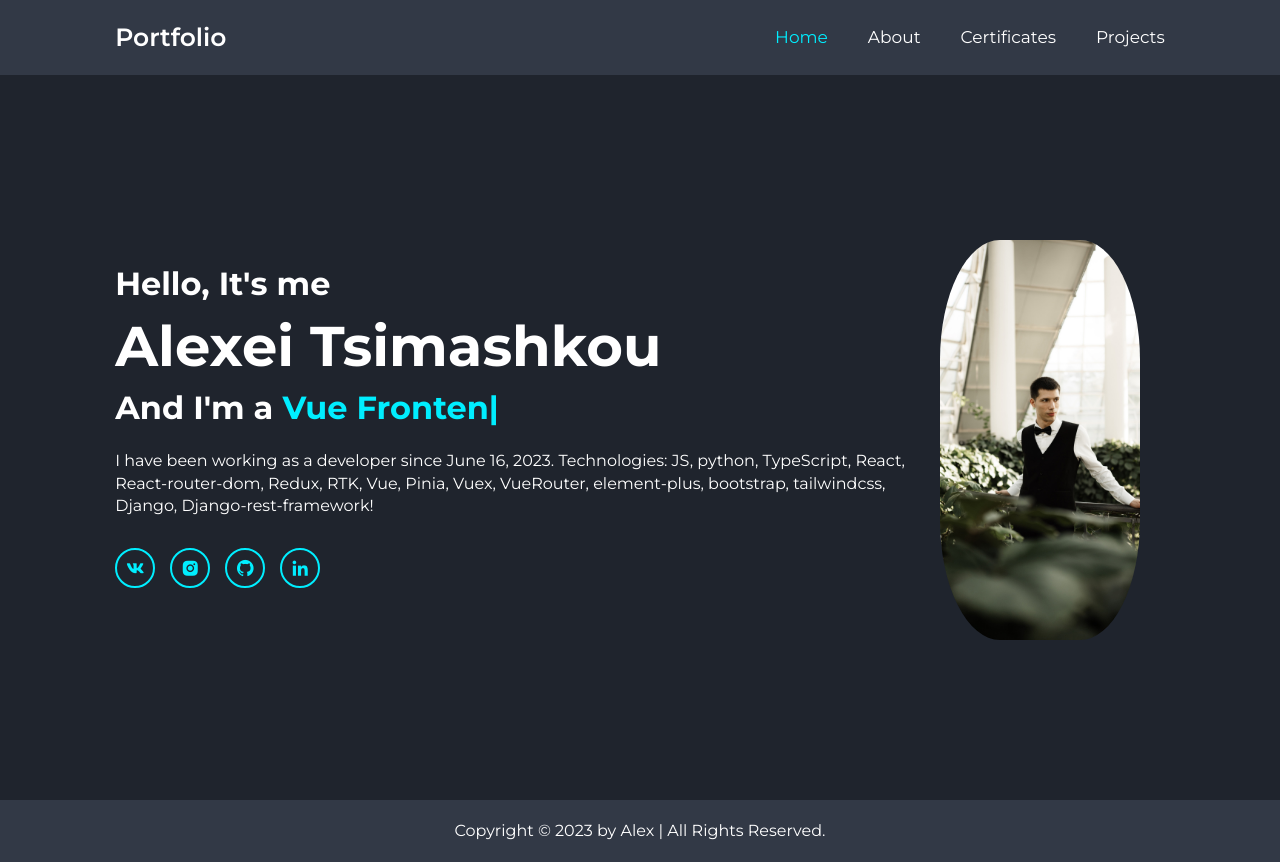
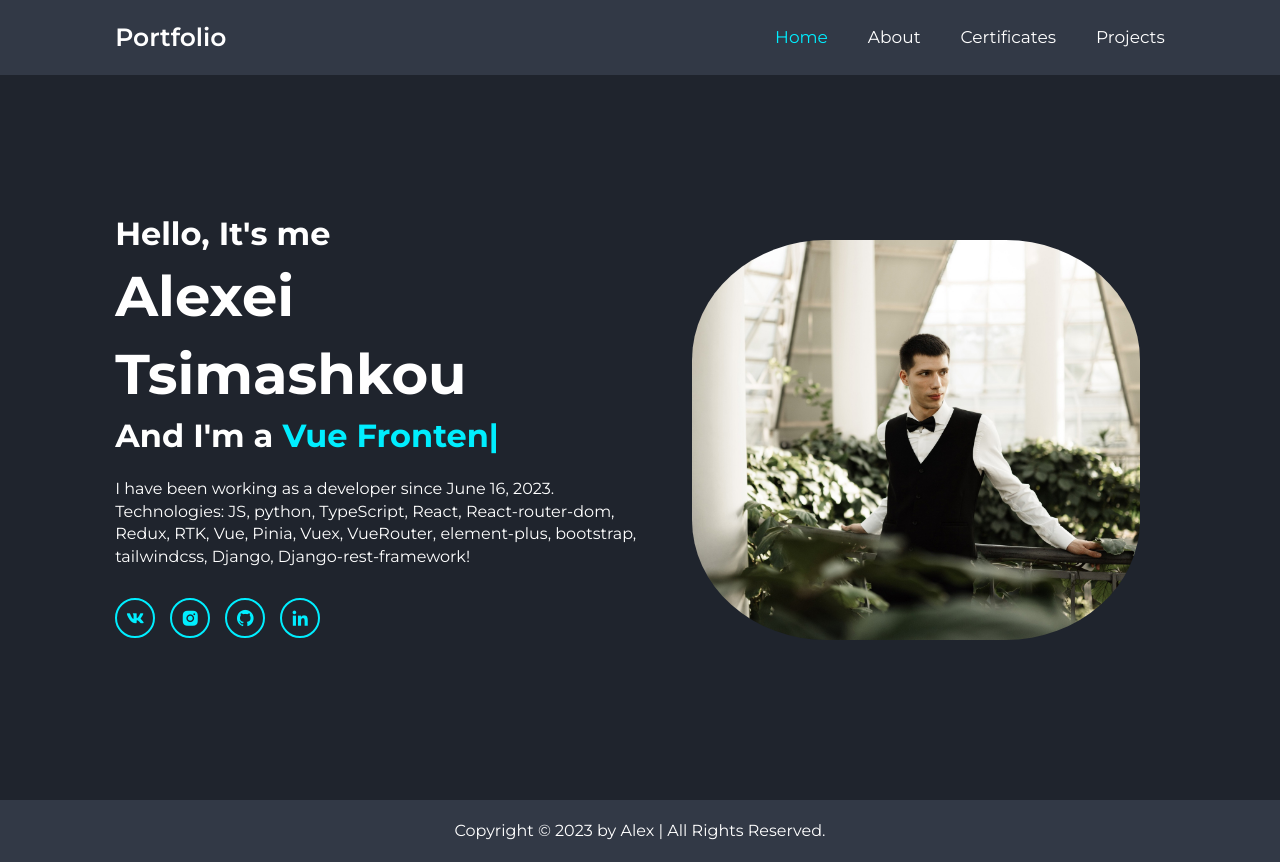
Before and after one commit to AlexeiTim/portfolio, a React (Vite) app: page / in a window 1280 px wide. Built offline with nearby package versions, Linux system fonts and the light colour scheme.

Commit message:
правки стилей на home page

```diff
--- a/src/index.css
+++ b/src/index.css
@@ -84,7 +84,7 @@ section {
   gap: 1rem;
 }
 
-.fade-right {
+.home-content {
   flex-basis: 50%;
 }
 
```
